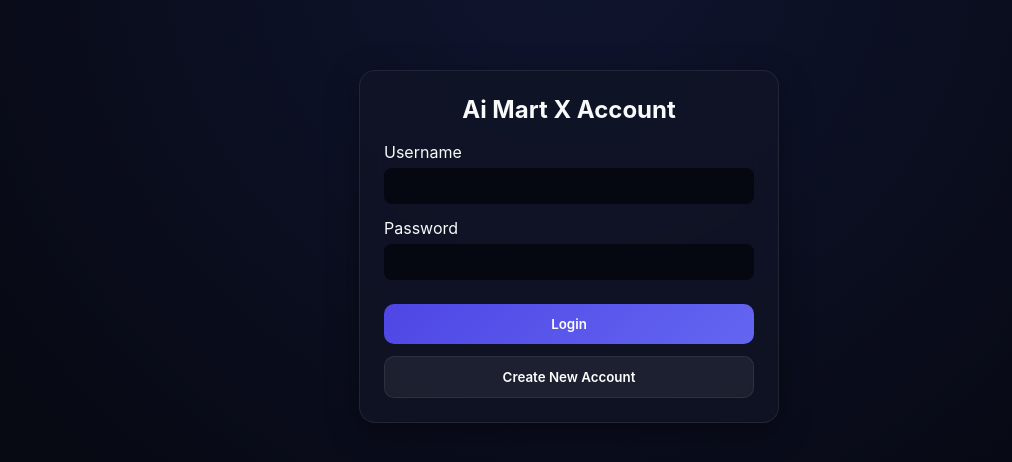
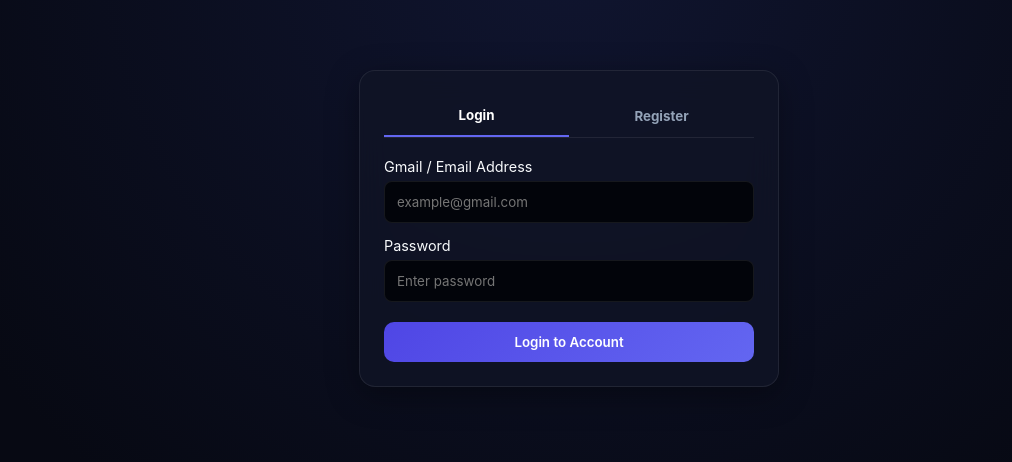
Before and after one commit to someshgamer123/ai-mart-x-web, a Flask app: page /login in a window 1280 px wide. Shown: the part 63-525 px from the top of the page, without its empty margins (71-1083 px from the left). Run offline with Flask 3, Linux system fonts and the light colour scheme; data that the repository does not hold is empty.

Commit message:
Update login.html

```diff
--- a/templates/login.html
+++ b/templates/login.html
@@ -1,51 +1,66 @@
 {% extends "base.html" %}
 {% block content %}
 <div style="max-width: 420px; margin: 40px auto;" class="card">
-  <h2 style="margin-bottom: 18px; text-align: center;">Ai Mart X Account</h2>
 
-  <form method="POST">
-    <div style="margin-bottom: 14px;">
-      <label style="display: block; margin-bottom: 6px;">Username</label>
-      <input type="text" name="username" required style="width: 100%; padding: 10px; border-radius: 8px; border: 1px solid var(--border-card); background: #050711; color: #fff;">
+  <div style="display: flex; border-bottom: 1px solid var(--border); margin-bottom: 20px;">
+    <button id="tabLogin" class="btn" style="flex: 1; border-radius: 8px 8px 0 0; background: transparent; color: #fff; font-weight: 700; border-bottom: 2px solid var(--primary-glow);" onclick="switchTab('login')">Login</button>
+    <button id="tabRegister" class="btn" style="flex: 1; border-radius: 8px 8px 0 0; background: transparent; color: var(--muted); font-weight: 700;" onclick="switchTab('register')">Register</button>
   </div>
 
+  <!-- Login Form -->
+  <form id="formLogin" method="POST" action="/login">
+    <input type="hidden" name="action" value="login">
     <div style="margin-bottom: 14px;">
-      <label style="display: block; margin-bottom: 6px;">Password</label>
-      <input type="password" name="password" required style="width: 100%; padding: 10px; border-radius: 8px; border: 1px solid var(--border-card); background: #050711; color: #fff;">
+      <label style="display: block; margin-bottom: 6px; font-size: 0.9rem;">Gmail / Email Address</label>
+      <input type="email" name="email" placeholder="example@gmail.com" required style="width: 100%; padding: 12px; border-radius: 8px; border: 1px solid var(--border); background: #02040a; color: #fff;">
     </div>
+    <div style="margin-bottom: 20px;">
+      <label style="display: block; margin-bottom: 6px; font-size: 0.9rem;">Password</label>
+      <input type="password" name="password" placeholder="Enter password" required style="width: 100%; padding: 12px; border-radius: 8px; border: 1px solid var(--border); background: #02040a; color: #fff;">
+    </div>
+    <button type="submit" class="btn" style="width: 100%;">Login to Account</button>
+  </form>
 
-    <!-- Registration Fields -->
-    <div id="registerFields" style="display: none;">
+  <!-- Register Form -->
+  <form id="formRegister" method="POST" action="/login" style="display: none;">
+    <input type="hidden" name="action" value="register">
     <div style="margin-bottom: 14px;">
-        <label style="display: block; margin-bottom: 6px;">Mobile Number</label>
-        <input type="text" name="phone" style="width: 100%; padding: 10px; border-radius: 8px; border: 1px solid var(--border-card); background: #050711; color: #fff;">
+      <label style="display: block; margin-bottom: 6px; font-size: 0.9rem;">Gmail / Email Address</label>
+      <input type="email" name="email" placeholder="example@gmail.com" required style="width: 100%; padding: 12px; border-radius: 8px; border: 1px solid var(--border); background: #02040a; color: #fff;">
     </div>
     <div style="margin-bottom: 14px;">
-        <label style="display: block; margin-bottom: 6px;">Referral Code (Optional)</label>
-        <input type="text" name="ref_code" value="{{ request.args.get('ref', '') }}" style="width: 100%; padding: 10px; border-radius: 8px; border: 1px solid var(--border-card); background: #050711; color: #fff;">
+      <label style="display: block; margin-bottom: 6px; font-size: 0.9rem;">Create Password</label>
+      <input type="password" name="password" placeholder="Min 6 characters" required style="width: 100%; padding: 12px; border-radius: 8px; border: 1px solid var(--border); background: #02040a; color: #fff;">
     </div>
+    <div style="margin-bottom: 20px;">
+      <label style="display: block; margin-bottom: 6px; font-size: 0.9rem;">Referral Code (Optional)</label>
+      <input type="text" name="ref_code" value="{{ request.args.get('ref', '') }}" placeholder="e.g. MXR123" style="width: 100%; padding: 12px; border-radius: 8px; border: 1px solid var(--border); background: #02040a; color: #fff;">
     </div>
-
-    <input type="hidden" name="action" id="formAction" value="login">
-    <button type="submit" id="submitBtn" class="btn" style="width: 100%; margin-top: 10px;">Login</button>
+    <button type="submit" class="btn" style="width: 100%; background: linear-gradient(135deg, #10b981, #059669);">Create Account</button>
   </form>
-
-  <button class="btn btn-secondary" style="width: 100%; margin-top: 12px;" onclick="toggleRegisterMode()">Create New Account</button>
 </div>
 
 <script>
-function toggleRegisterMode() {
-  const reg = document.getElementById("registerFields");
-  const act = document.getElementById("formAction");
-  const btn = document.getElementById("submitBtn");
-  if (reg.style.display === "none") {
-    reg.style.display = "block";
-    act.value = "register";
-    btn.innerText = "Register Account";
+function switchTab(tab) {
+  const fLogin = document.getElementById("formLogin");
+  const fReg = document.getElementById("formRegister");
+  const tLogin = document.getElementById("tabLogin");
+  const tReg = document.getElementById("tabRegister");
+
+  if (tab === 'login') {
+    fLogin.style.display = "block";
+    fReg.style.display = "none";
+    tLogin.style.borderBottom = "2px solid var(--primary-glow)";
+    tLogin.style.color = "#fff";
+    tReg.style.borderBottom = "none";
+    tReg.style.color = "var(--muted)";
   } else {
-    reg.style.display = "none";
-    act.value = "login";
-    btn.innerText = "Login";
+    fLogin.style.display = "none";
+    fReg.style.display = "block";
+    tReg.style.borderBottom = "2px solid #10b981";
+    tReg.style.color = "#fff";
+    tLogin.style.borderBottom = "none";
+    tLogin.style.color = "var(--muted)";
   }
 }
 </script>
```
Lines whose indentation alone changed are shown as unchanged.
